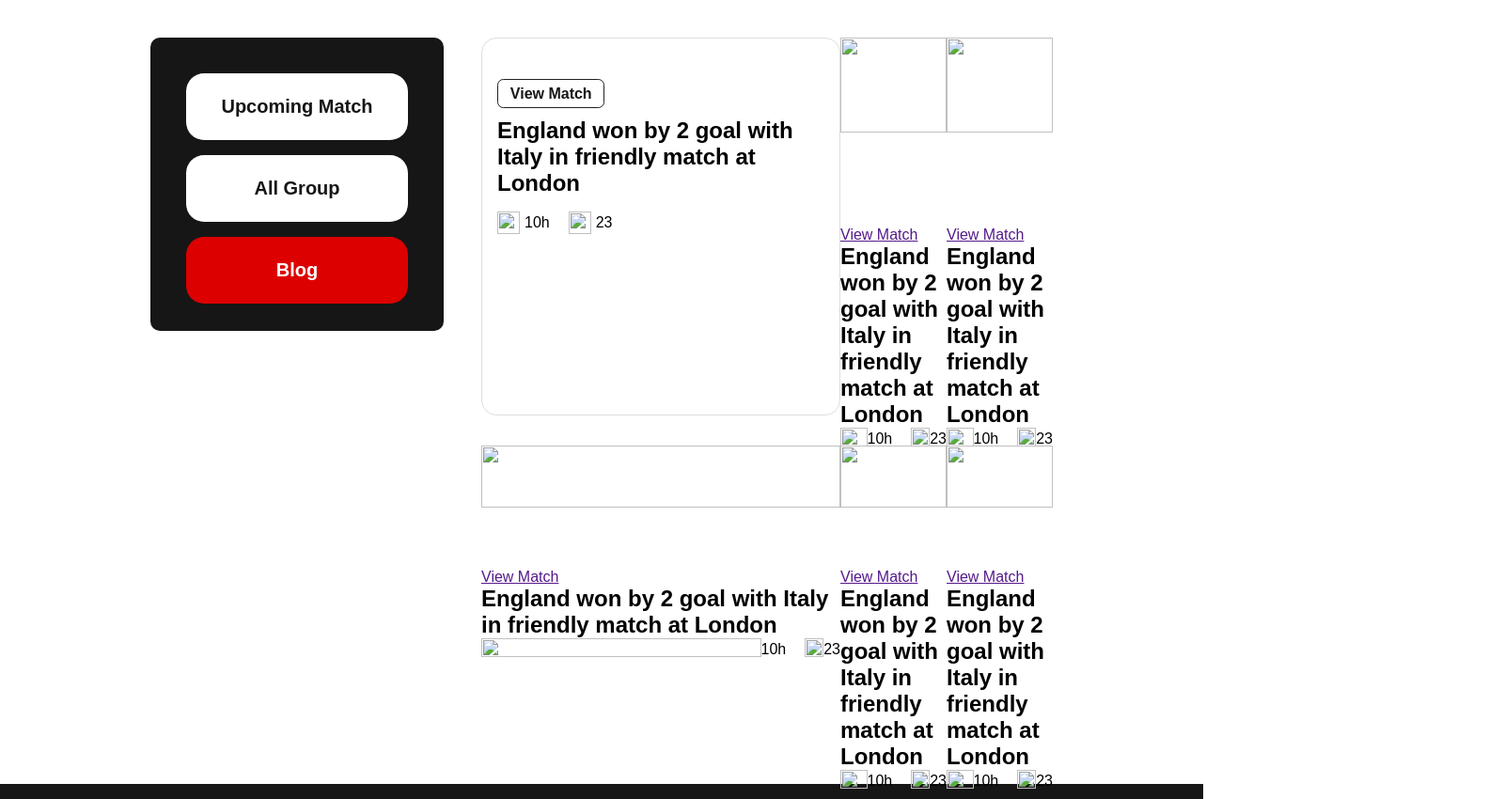
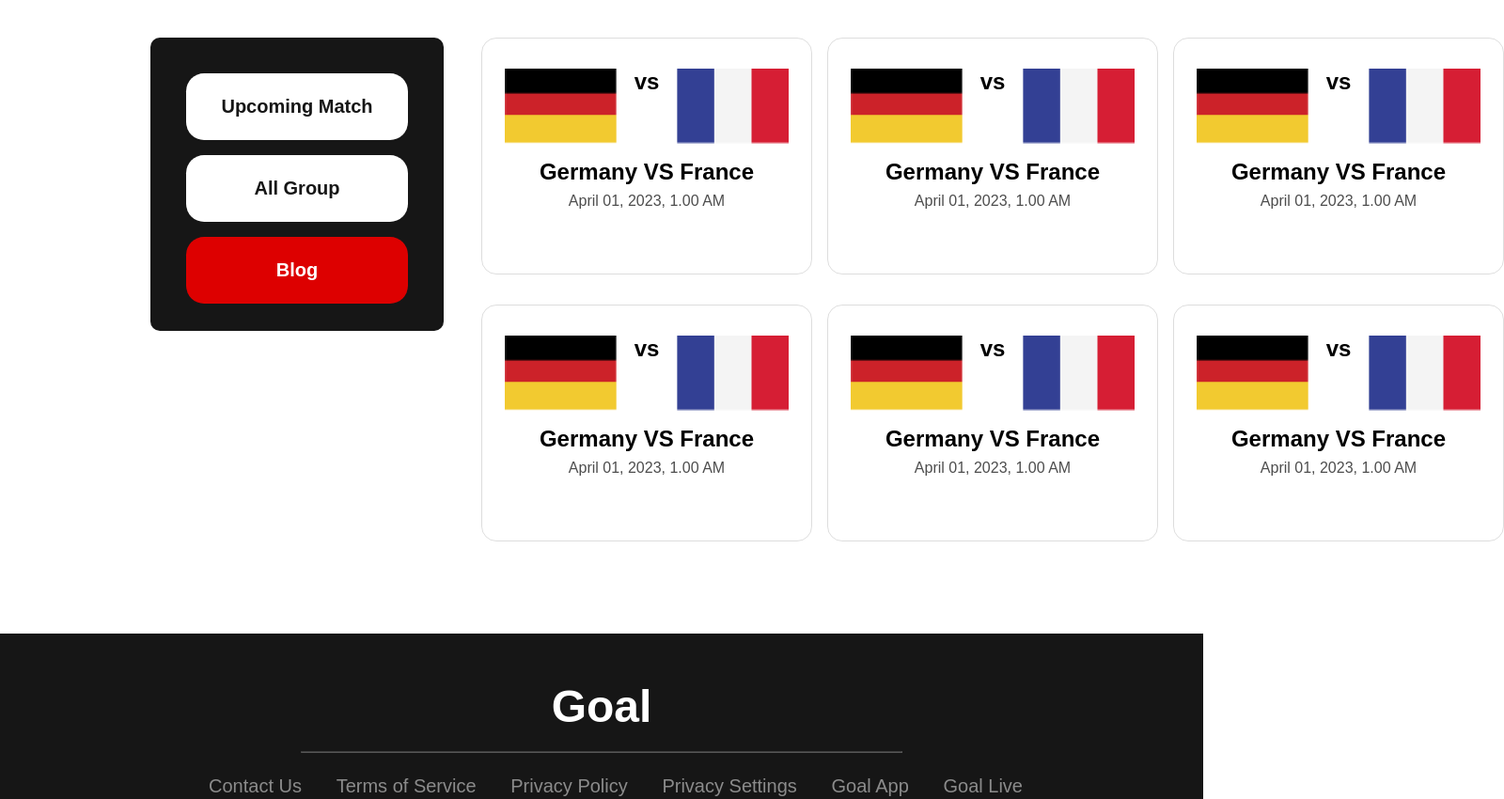
Before and after one commit to hasanulhasan/match-schedule, a plain HTML site: page index.html in a window 1280 px wide. Shown: the part 760-1610 px from the top of the page at 94% size, 1600 px wide, since content can reach past the window. Drawn offline with Linux system fonts and the light colour scheme; a web font is replaced by a local one.

Commit message:
card added

```diff
--- a/index.html
+++ b/index.html
@@ -35,94 +35,82 @@
           <a href="https://hasanulhasan.github.io/world-cup-fest/">Blog</a>
           </div>
         </div>
-        <div class="match-cards">
-          <div class="card2">
-            <img src="img/Blog Image.png" alt="">
-            <div class="card-content2">
-              <a href="">View Match</a>
-              <h2>England won by 2 goal with Italy in friendly match at London</h2>
-              <div class="icon">
-                <img src="img/Time Icon.png" alt="">
-                <p>10h</p>
-                <div class="icon-child">
-                  <img src="img/Chat Icon.png" alt="">
-                <p>23</p>
+        <div class="cards">
+          <div class="card">
+            <div class="card-element">
+              <div class="country-flag">
+                <img src="img/germany Flag.png" alt="">
+                <h1>vs</h1>
+                <img src="img/Flag.png" alt="">
               </div>
+              <div class="card-text">
+                <h2>Germany VS France</h2>
+                <p>April 01, 2023, 1.00 AM</p>
               </div>
             </div>
           </div>
           <div class="card">
-            <img src="img/Blog Image.png" alt="">
-            <div class="card-content">
-              <a href="">View Match</a>
-              <h2>England won by 2 goal with Italy in friendly match at London</h2>
-              <div class="icon">
-                <img src="img/Time Icon.png" alt="">
-                <p>10h</p>
-                <div class="icon-child">
-                  <img src="img/Chat Icon.png" alt="">
-                <p>23</p>
+            <div class="card-element">
+              <div class="country-flag">
+                <img src="img/germany Flag.png" alt="">
+                <h1>vs</h1>
+                <img src="img/Flag.png" alt="">
               </div>
+              <div class="card-text">
+                <h2>Germany VS France</h2>
+                <p>April 01, 2023, 1.00 AM</p>
               </div>
             </div>
           </div>
           <div class="card">
-            <img src="img/Blog Image.png" alt="">
-            <div class="card-content">
-              <a href="">View Match</a>
-              <h2>England won by 2 goal with Italy in friendly match at London</h2>
-              <div class="icon">
-                <img src="img/Time Icon.png" alt="">
-                <p>10h</p>
-                <div class="icon-child">
-                  <img src="img/Chat Icon.png" alt="">
-                <p>23</p>
+            <div class="card-element">
+              <div class="country-flag">
+                <img src="img/germany Flag.png" alt="">
+                <h1>vs</h1>
+                <img src="img/Flag.png" alt="">
               </div>
+              <div class="card-text">
+                <h2>Germany VS France</h2>
+                <p>April 01, 2023, 1.00 AM</p>
               </div>
             </div>
           </div>
           <div class="card">
-            <img src="img/Blog Image.png" alt="">
-            <div class="card-content">
-              <a href="">View Match</a>
-              <h2>England won by 2 goal with Italy in friendly match at London</h2>
-              <div class="icon">
-                <img src="img/Time Icon.png" alt="">
-                <p>10h</p>
-                <div class="icon-child">
-                  <img src="img/Chat Icon.png" alt="">
-                <p>23</p>
+            <div class="card-element">
+              <div class="country-flag">
+                <img src="img/germany Flag.png" alt="">
+                <h1>vs</h1>
+                <img src="img/Flag.png" alt="">
               </div>
+              <div class="card-text">
+                <h2>Germany VS France</h2>
+                <p>April 01, 2023, 1.00 AM</p>
               </div>
             </div>
           </div>
           <div class="card">
-            <img src="img/Blog Image.png" alt="">
-            <div class="card-content">
-              <a href="">View Match</a>
-              <h2>England won by 2 goal with Italy in friendly match at London</h2>
-              <div class="icon">
-                <img src="img/Time Icon.png" alt="">
-                <p>10h</p>
-                <div class="icon-child">
-                  <img src="img/Chat Icon.png" alt="">
-                <p>23</p>
+            <div class="card-element">
+              <div class="country-flag">
+                <img src="img/germany Flag.png" alt="">
+                <h1>vs</h1>
+                <img src="img/Flag.png" alt="">
               </div>
+              <div class="card-text">
+                <h2>Germany VS France</h2>
+                <p>April 01, 2023, 1.00 AM</p>
               </div>
             </div>
           </div>
           <div class="card">
-            <img src="img/Blog Image.png" alt="">
-            <div class="card-content">
-              <a href="">View Match</a>
-              <h2>England won by 2 goal with Italy in friendly match at London</h2>
-              <div class="icon">
-                <img src="img/Time Icon.png" alt="">
-                <p>10h</p>
-                <div class="icon-child">
-                  <img src="img/Chat Icon.png" alt="">
-                <p>23</p>
+            <div class="card-element">
+              <div class="country-flag">
+                <img src="img/germany Flag.png" alt="">
+                <h1>vs</h1>
+                <img src="img/Flag.png" alt="">
               </div>
+              <div class="card-text">
+                <h2>Germany VS France</h2>
+                <p>April 01, 2023, 1.00 AM</p>
               </div>
             </div>
           </div>
--- a/match.css
+++ b/match.css
@@ -98,45 +98,41 @@
   color: var(--white);
 }
 /* --------card content--------*/
-.match-cards{
+.cards{
   display: grid;
   grid-template-columns: repeat(3,1fr);
+  column-gap: 1rem;
   row-gap: 2rem;
 }
-.card2{
-  height: 400px;
-  width: 380px;
+.card{
+  height: 250px;
+  width: 350px;
   border: .1rem solid rgba(0, 0, 0, 0.132);
   border-radius: 1rem;
 }
-.card img{
-  width: 100%;
-  height: 50%;
+.card-element{
+  padding: 2rem 1.5rem 1rem;
 }
-.card-content2{
-  padding-top: 1rem;
-  margin: 1rem;
+.country-flag{
+  display: flex;
+  justify-content: space-between;
 }
-.card-content2 a{
-  text-decoration: none;
-  font-weight: bold;
-  color: var(--black);
-  padding: .4rem .8rem;
-  border: .1rem solid rgba(0, 0, 0, 0.871);
-  border-radius: .4rem;
+.country-flag img{
+  height: 80px;
+  width: 120px;
 }
-.card-content2 h2{
+.card-text{
+  text-align: center;
   margin-top: 1rem;
   margin-bottom: 1rem;
 }
-.card-content2 p{
-  font-size: 1rem;
-  margin-left: 5px;
+.card-text p{
+  color: #4D4D4D;
+  font-size: 16px;
+  font-weight: 400;
+  margin-top: .5rem;
 }
-.card-content2 img{
-  height: 1.5rem;
-  width: 1.5rem;
-}
+
 .icon, .icon-child{
   display: flex;
   align-items: center;
```
Also changed, not shown: img/Banner Image.png (added), img/Blog Image.png (added), img/Chat Icon.png (added), img/Flag.png (added), img/Time Icon.png (added), img/germany Flag.png (added). Lines whose indentation alone changed are shown as unchanged.
